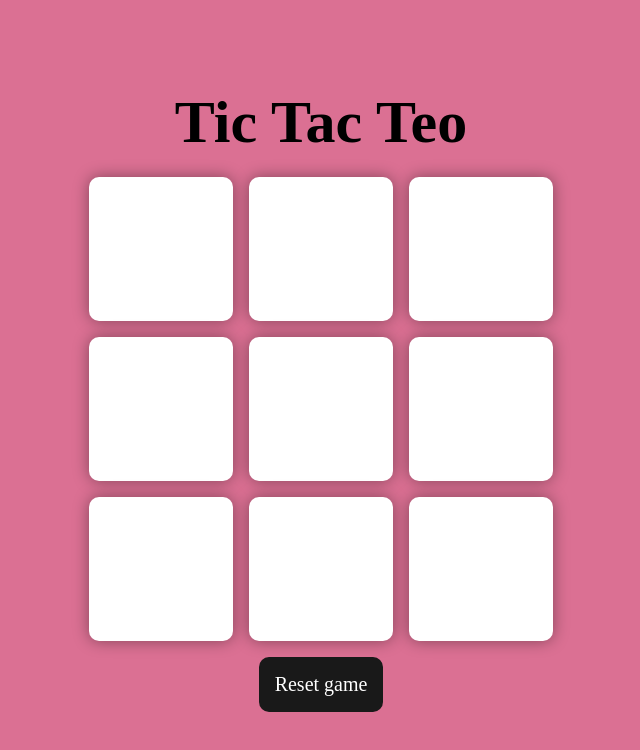
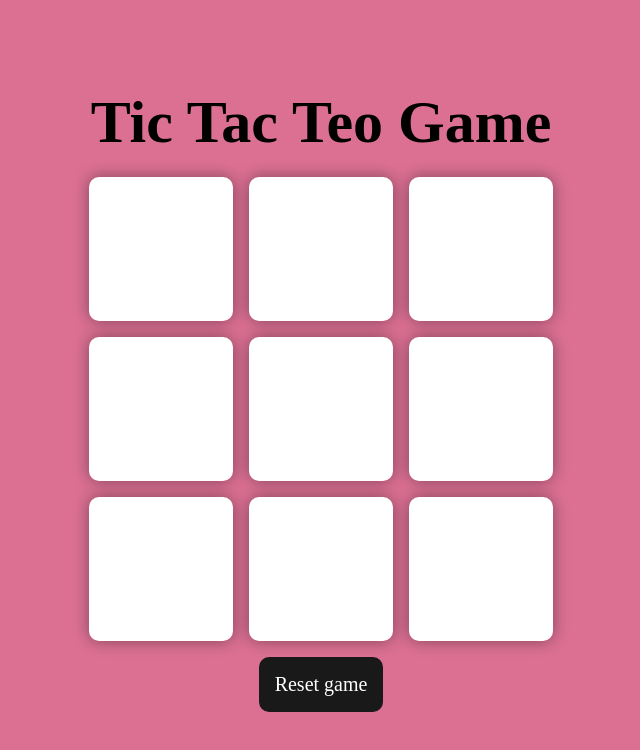
Before and after one commit to jaya-19/First-repo, a plain HTML site: page index.html in a window 1280 px wide. Shown: the whole page, without its empty margins (319-959 px from the left). Drawn offline with Linux system fonts and the light colour scheme.

Commit message:
heading change

```diff
--- a/index.html
+++ b/index.html
@@ -11,7 +11,7 @@
         <p class="msg">Winner</p>
         <button class="new-game">New Game</button>
     </div>
-    <h1>Tic Tac Teo</h1>
+    <h1>Tic Tac Teo Game</h1>
     <div class="container">
         <div class="game">
             <button class="box"></button>
```
